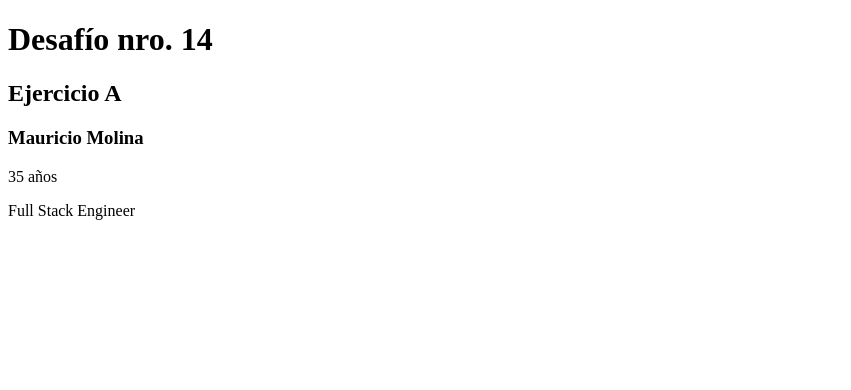
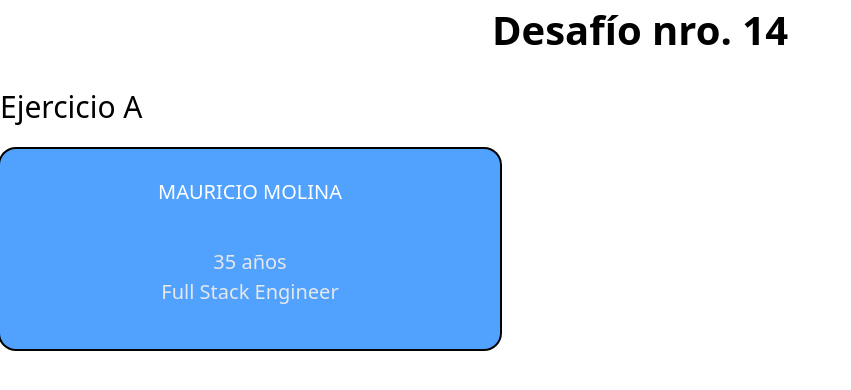
Before and after one commit to TICAMOLINA/desafio-14-react, a React (Vite) app: page / in a window 1280 px wide. Shown: the top 390 px of the page, without its empty margins (0-851 px from the left). Built offline with nearby package versions, Linux system fonts and the light colour scheme.

Commit message:
Instalo la Tailwind y le aplico estilos a la Usercard

```diff
--- a/package.json
+++ b/package.json
@@ -10,8 +10,10 @@
     "preview": "vite preview"
   },
   "dependencies": {
+    "@tailwindcss/vite": "^4.0.6",
     "react": "^19.0.0",
-    "react-dom": "^19.0.0"
+    "react-dom": "^19.0.0",
+    "tailwindcss": "^4.0.6"
   },
   "devDependencies": {
     "@eslint/js": "^9.19.0",
--- a/src/App.jsx
+++ b/src/App.jsx
@@ -4,10 +4,10 @@ import TarjetaUsuario from "./components/TarjetaUsuario"
 
 const App = () => {
   return (
-    <div>
-      <h1>Desafío nro. 14</h1>
+    <div className="container mx-auto">
+      <h1 className="text-[40px] font-bold text-center mb-6">Desafío nro. 14</h1>
 
-      <h2>Ejercicio A</h2>
+      <h2 className="text-[30px] mb-4">Ejercicio A</h2>
       <TarjetaUsuario nombre="Mauricio Molina" edad="35 años" profesion="Full Stack Engineer" />
 
     </div>
--- a/src/components/TarjetaUsuario.jsx
+++ b/src/components/TarjetaUsuario.jsx
@@ -2,10 +2,12 @@
 const TarjetaUsuario = (props) => {
 
   return (
-    <div>
-        <h3>{props.nombre}</h3>
-        <p>{props.edad}</p>
-        <p>{props.profesion}</p>
+    <div className="w-[500px] h-[200px] bg-blue-400 rounded-2xl ring-2 text-center">
+        <h3 className="uppercase p-7 text-[20px] text-white mb-3 mt-5">
+            {props.nombre}
+        </h3>
+        <p className="text-gray-200 text-[20px]">{props.edad}</p>
+        <p className="text-gray-200 text-[20px]">{props.profesion}</p>
 
     </div>
   )
--- a/src/index.css
+++ b/src/index.css
@@ -0,0 +1 @@
+@import "tailwindcss";
--- a/vite.config.js
+++ b/vite.config.js
@@ -1,10 +1,13 @@
 import { defineConfig } from 'vite'
 import react from '@vitejs/plugin-react'
+import tailwindcss from '@tailwindcss/vite'
 
 // https://vite.dev/config/
 // https://vite.dev/config/shared-options.html#css-devsourcemap
 export default defineConfig({
-  plugins: [react()],
+  plugins: [react(),
+    tailwindcss(),
+  ],
   css: {
     devSourcemap: true
   }
```
Also changed, not shown: 1 other file (tests, documents, lock files or other folders).
